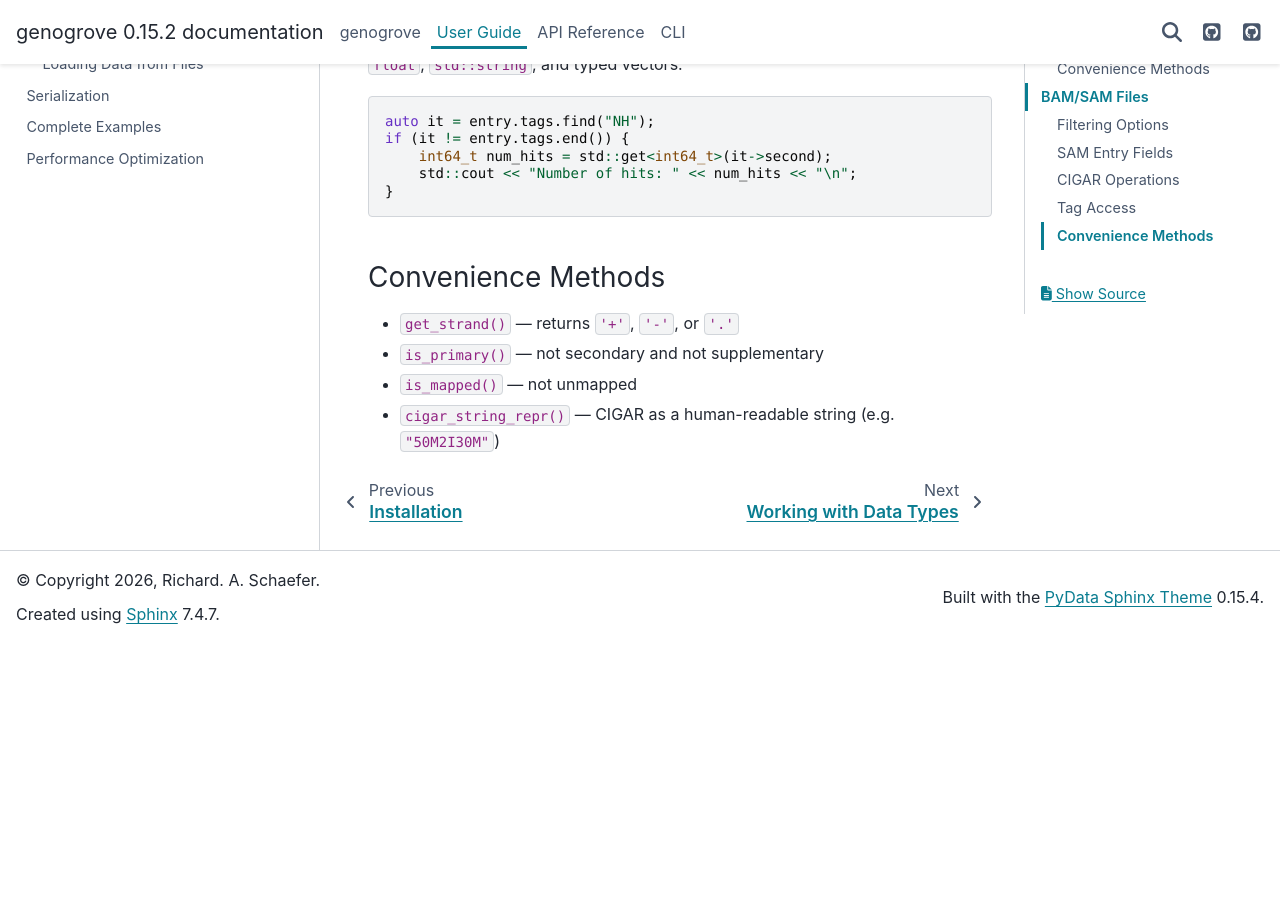
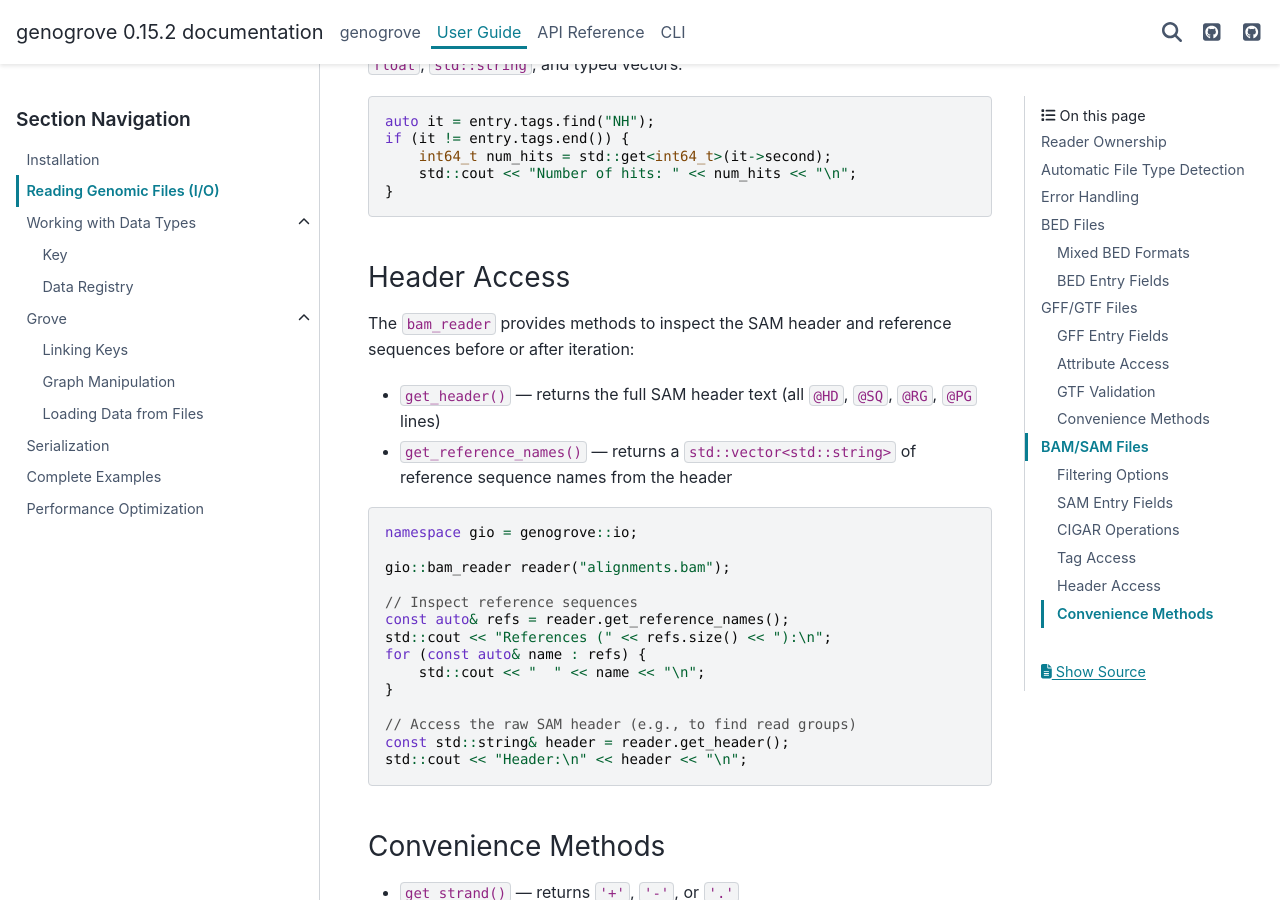
Before and after one commit to genogrove/docs, a Sphinx documentation site: the page built from source/guide/io.md, in a window 1280 px wide and 900 px high, scrolled down 8363 px. Built offline with Sphinx 7.4.7 and the PyData theme 0.15.4, drawn with Linux system fonts in a browser that asks for light colours; before the commit the page ends 9006 px from its top, so only the background shows below that.

Commit message:
Document bam_reader header access methods (get_header, get_reference_names)
Closes #36

Co-Authored-By: Claude Opus 4.6 <noreply@anthropic.com>

````diff
--- a/source/guide/io.md
+++ b/source/guide/io.md
@@ -356,6 +356,30 @@ if (it != entry.tags.end()) {
 }
 ```
 
+### Header Access
+
+The `bam_reader` provides methods to inspect the SAM header and reference sequences before or after iteration:
+
+- `get_header()` — returns the full SAM header text (all `@HD`, `@SQ`, `@RG`, `@PG` lines)
+- `get_reference_names()` — returns a `std::vector<std::string>` of reference sequence names from the header
+
+```cpp
+namespace gio = genogrove::io;
+
+gio::bam_reader reader("alignments.bam");
+
+// Inspect reference sequences
+const auto& refs = reader.get_reference_names();
+std::cout << "References (" << refs.size() << "):\n";
+for (const auto& name : refs) {
+    std::cout << "  " << name << "\n";
+}
+
+// Access the raw SAM header (e.g., to find read groups)
+const std::string& header = reader.get_header();
+std::cout << "Header:\n" << header << "\n";
+```
+
 ### Convenience Methods
 
 - `get_strand()` — returns `'+'`, `'-'`, or `'.'`
````
